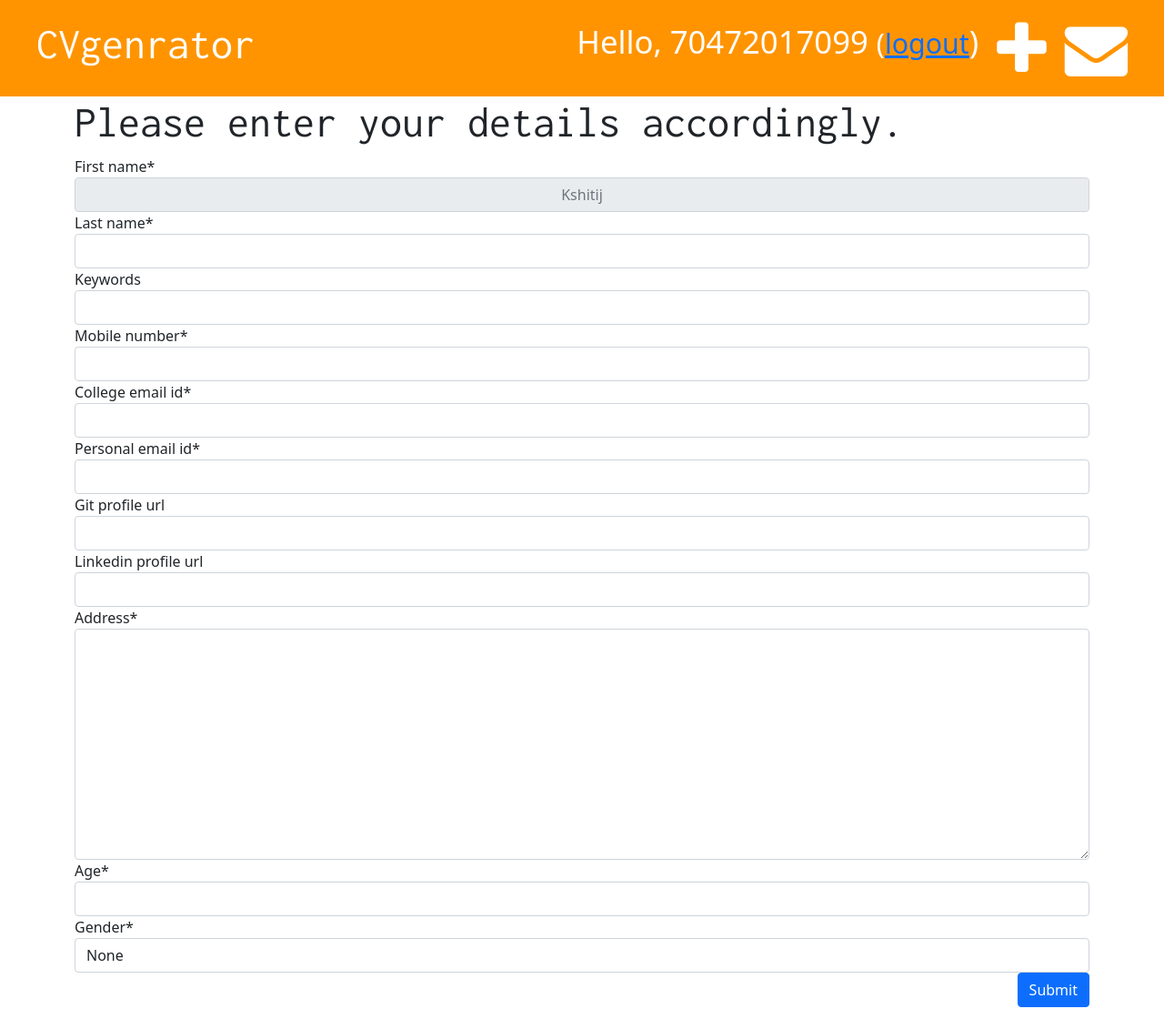
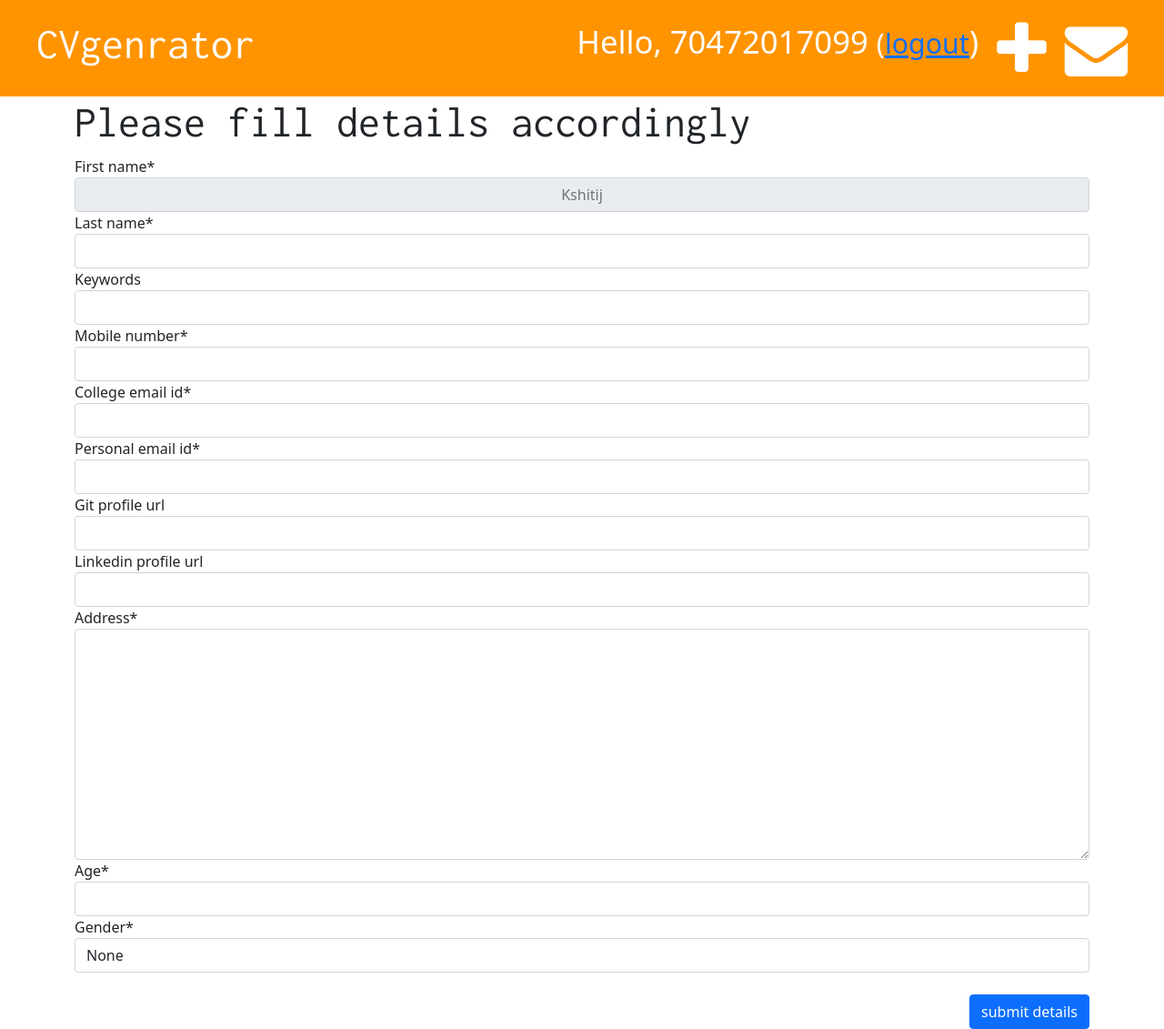
Before and after one commit to gkKshitij/mycvg, a Django app: page /cvg/cv/new/ in a window 1280 px wide. Shown: the whole page at 91% size. Before the commit the page ends 1107 px from the top, so only its background shows below. Run offline with Django 3.2, Linux system fonts and the light colour scheme; a user stored in the database is signed in; some libraries are stand-ins or nearby versions.

Commit message:
generalized cv-form too

```diff
--- a/cvg/templates/cvg/cv_edit.html
+++ /dev/null
@@ -1,29 +0,0 @@
-{% extends 'cvg/base.html' %}
-{% load crispy_forms_tags %}
-
-{% block content %}
-<div class="container pads input">
-<h1> Please enter your details accordingly.</h1>
-
-    <div class="">
-    <form method="POST" action="" class="cv-form-blog ">
-        {% csrf_token %}
-        {{ form|crispy }}
-        <button type="submit" class="btn btn-primary">Submit</button>
-    </form>
-    </div>
-
-    <!-- <h2>Academics</h2>
-    <div class="input-group mb-3"></div>
-    <form method="POST" action="" class="cv-form-blog ">
-        {% csrf_token %}
-        {{ form2|crispy }}
-    </form>
-    </div>
-    <br>
-    <button type="submit" class="btn btn-primary">Submit</button>
-    </div> -->
-
-</div>
-
-{% endblock %}
--- a/cvg/templates/cvg/ad.html
+++ b/cvg/templates/cvg/form.html
@@ -3,10 +3,11 @@
 {% block content %}
 
 <div class="container pads">
-    <h2>Academics Details</h2>
+    <h2>Please fill details accordingly</h2>
     <form class="cv-form-blog" method="POST">
         {% csrf_token %}
         {{ form|crispy }}
+        <br>
         <button type="submit" class="btn btn-primary">submit details</button>
     </form>
 </div>
--- a/cvg/views.py
+++ b/cvg/views.py
@@ -77,7 +77,7 @@ def cv_new(request):
                 # TODO: make this later
     else:
         form = Cvform()
-    return render(request, 'cvg/cv_edit.html', {'form': form})
+    return render(request, 'cvg/form.html', {'form': form})
 
 
 @login_required
@@ -112,8 +112,7 @@ def cv_edit(request, pk):
             return redirect('cvg:cv_detail', pk=cv.pk)
     else:
         form = Cvform(instance=cv)
-        context = {'form': form}
-    return render(request, 'cvg/cv_edit.html', context)
+    return render(request, 'cvg/form.html', {'form': form})
 
 
 ## generic form of above view
@@ -140,7 +139,7 @@ def add_ad_to_cv(request, pk):
             return redirect('cvg:cv_detail', pk=cv.pk)
     else:
         form = Academicsform()
-    return render(request, 'cvg/ad.html', {'form': form})
+    return render(request, 'cvg/form.html', {'form': form})
 
 
 @login_required
@@ -154,7 +153,7 @@ def edit_ad(request, pk):
             return redirect('cvg:cv_detail', pk=ad.cv.pk)
     else:
         form = Academicsform(instance=ad)
-    return render(request, 'cvg/ad.html', {'form': form})
+    return render(request, 'cvg/form.html', {'form': form})
 
 
 @login_required
```
Also changed, not shown: db.sqlite3.
